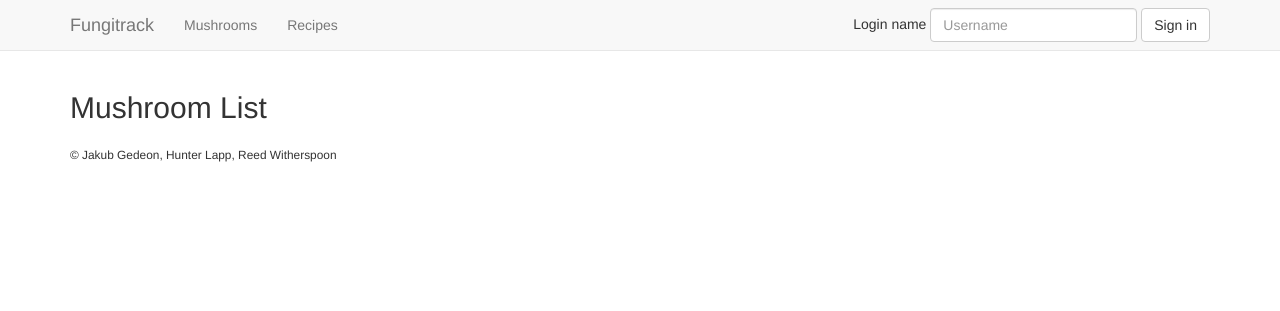
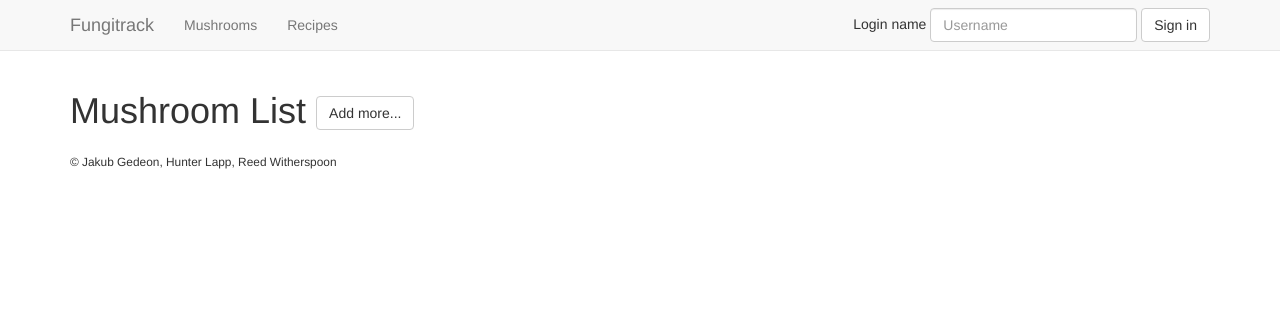
Before and after one commit to kazagistar/fungitrack, a Flask app: template templates/mushroom_list.html in a window 1280 px wide. Shown: the top 311 px of the page. Run offline with Flask 2, Linux system fonts and the light colour scheme; the template is opened without the code that fills it, so the values that code supplies are empty; parts of the project's set-up code (start-up, migrations or seed data) failed here and were passed over; some libraries are stand-ins or nearby versions.

Commit message:
Button added on /mushroom to link to /mushroom/add

```diff
--- a/mushrooms.py
+++ b/mushrooms.py
@@ -112,7 +112,9 @@ def mushroom_create():
         flash('Mushroom %s %s added' % (form.genus, form.species), 'success')
         return redirect('/mushroom/{id}'.format(
             id=app.db.execute('SELECT MAX(Mushroom_id) FROM MUSHROOM')[0][0]))
-    return render_template('mushroom_new.html', form=form)
+    return render_template('mushroom_new.html',
+        form=form,
+        current='/mushroom')
 
 
 app.pages.append(("Recipes", '/recipe'))
--- a/templates/mushroom_list.html
+++ b/templates/mushroom_list.html
@@ -1,7 +1,12 @@
 {% extends 'layout.html' %}
 
 {% block body %}
-  <h2> Mushroom List </h2>
+  <h1>
+    Mushroom List
+    <a href="/mushroom/new" class="btn btn-default">
+      Add more...
+    </a>
+  </h1>
 
   <div class="list-group">
     {% for mushroom in mushrooms %}
```
